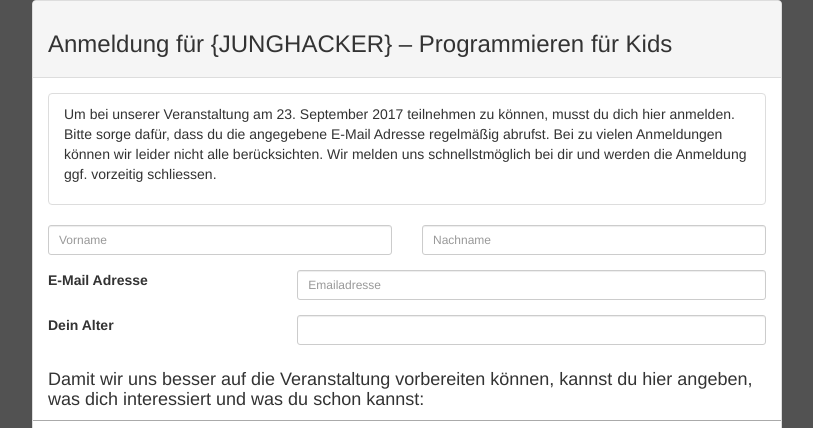
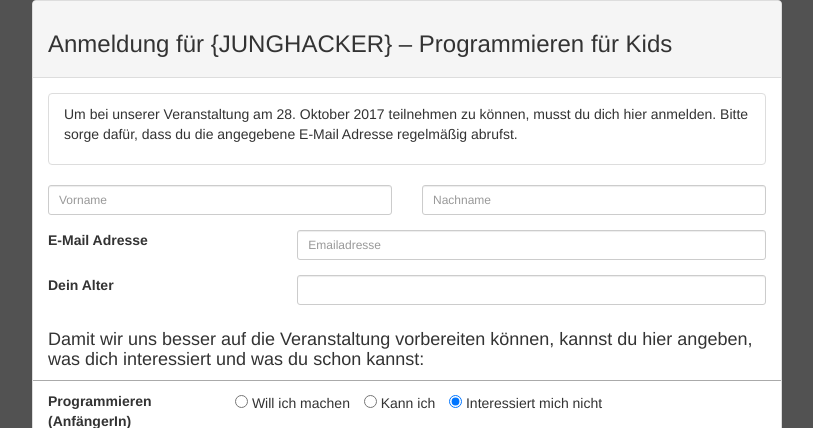
Before and after one commit to Eigenbaukombinat/regpage, a Django app: page /register/ in a window 1280 px wide. Shown: the top 428 px of the page, without its empty margins (233-1046 px from the left). Run offline with Django 3.2, Linux system fonts and the light colour scheme; some libraries are stand-ins or nearby versions.

Commit message:
Update register_page.html

```diff
--- a/register/templates/register_page.html
+++ b/register/templates/register_page.html
@@ -23,7 +23,7 @@
                        <ul class="list-group">
                         <li class="list-group-item">
 <p>
-Um bei unserer Veranstaltung am 23. September 2017 teilnehmen zu können, musst du dich hier anmelden. Bitte sorge dafür, dass du die angegebene E-Mail Adresse regelmäßig abrufst. Bei zu vielen Anmeldungen können wir leider nicht alle berücksichten. Wir melden uns schnellstmöglich bei dir und werden die Anmeldung ggf. vorzeitig schliessen.
+Um bei unserer Veranstaltung am 28. Oktober 2017 teilnehmen zu können, musst du dich hier anmelden. Bitte sorge dafür, dass du die angegebene E-Mail Adresse regelmäßig abrufst.
 
 </p>
 </li>
```
